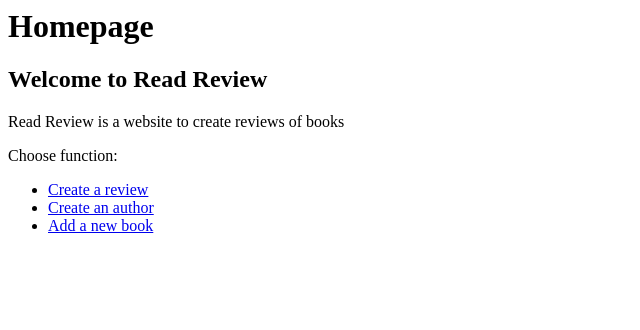
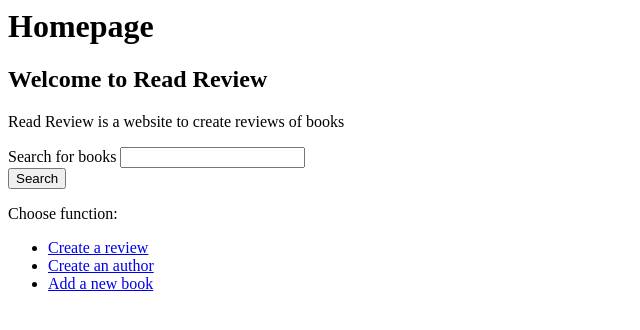
Before and after one commit to evahteri/Read-Review, a Flask app: page / in a window 1280 px wide. Shown: the top 330 px of the page, without its empty margins (0-640 px from the left). Run offline with Flask 2, Linux system fonts and the light colour scheme.

Commit message:
search function added

```diff
--- a/schema.sql
+++ b/schema.sql
@@ -20,5 +20,5 @@ CREATE TABLE IF NOT EXISTS reviews (
     review TEXT,
     rating INTEGER,
     created_by_id INTEGER REFERENCES users,
-    created_at TIMESTAMP
+    created_at TIMESTAMP DEFAULT CURRENT_TIMESTAMP
 );
--- a/src/repositories/author_repository.py
+++ b/src/repositories/author_repository.py
@@ -16,6 +16,11 @@ class AuthorRepository:
         WHERE first_name=:first_name AND last_name=:last_name"""
         return self._db.session.execute(sql,values).fetchone()[0]
 
+    def get_author_by_id(self, id):
+        values = {"id":id}
+        sql = """SELECT first_name, last_name FROM authors WHERE id=:id"""
+        return self._db.session.execute(sql, values).fetchall()
+
 
     def create_author(self, first_name, last_name):
         if not self.check_if_author_exists(first_name, last_name):
--- a/src/repositories/book_repository.py
+++ b/src/repositories/book_repository.py
@@ -15,4 +15,10 @@ class BookRepository:
         sql = """SELECT * FROM books"""
         return self._db.session.execute(sql).fetchall()
 
+    def search_books(self, query):
+        sql = """SELECT A.first_name, A.last_name, B.title FROM books B, authors A WHERE B.author_id = A.id AND B.title LIKE :query"""
+        result = self._db.session.execute(sql, {"query":"%"+query+"%"})
+        books = result.fetchall()
+        return books
+
 book_repository = BookRepository()
--- a/src/routes.py
+++ b/src/routes.py
@@ -8,9 +8,14 @@ from services.book_service import book_service
 def index():
     return render_template("homepage.html")
 
+@app.route("/new_review")
+def new_review():
+    return render_template("new_review.html")
+
 @app.route("/create_review")
 def create_review():
-    return render_template("create_review.html")
+    #TODO
+    pass
 
 @app.route("/new_author")
 def new_author():
@@ -34,3 +39,9 @@ def create_book():
     title = request.form["title"]
     book_service.create_new_book(author_first_name, author_last_name, title)
     return redirect("/new_book")
+
+@app.route("/book_search_results")
+def book_search_results():
+    query = request.args["query"]
+    results = book_service.search_books(query)
+    return render_template("book_results.html", results=results)
--- a/src/services/book_service.py
+++ b/src/services/book_service.py
@@ -15,4 +15,7 @@ class BookService:
             id = self._author_repository.get_author_id(author_first_name, author_last_name)
             self._book_repository.create_book(id, title)
 
+    def search_books(self, query):
+        return self._book_repository.search_books(query)
+
 book_service = BookService()
--- a/src/templates/homepage.html
+++ b/src/templates/homepage.html
@@ -2,6 +2,11 @@
 <h1>Homepage</h1>
 <h2>Welcome to Read Review</h2>
 <p>Read Review is a website to create reviews of books</p>
+<form action="/book_search_results" method="GET">
+Search for books <input type="text" name="query">
+<br>
+<input type="submit" value="Search">
+</form>
 <p>Choose function:</p>
 <ul>
     <li><a href="/create_review">Create a review</a></li>
--- a/src/templates/create_review.html
+++ b/src/templates/new_review.html
@@ -1,4 +1,4 @@
-<form action="/" method="POST">
+<form action="/create_review" method="POST">
     <p>Publish a review</p>
 <p>
     Title <br>
```
Also changed, not shown: documentation/timesheet.md (+2 -1 lines), src/templates/book_results.html (added, +7 -0 lines), README.md, documentation/changelog.md.
